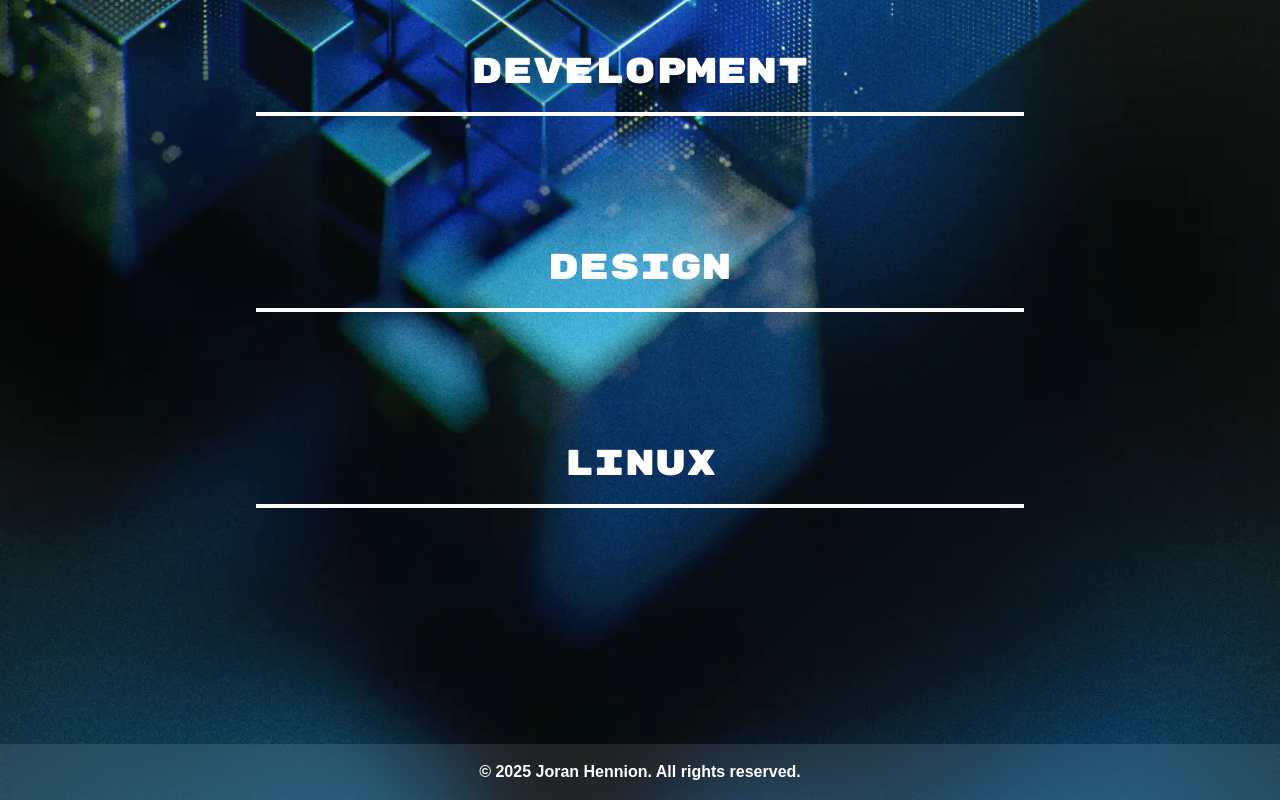
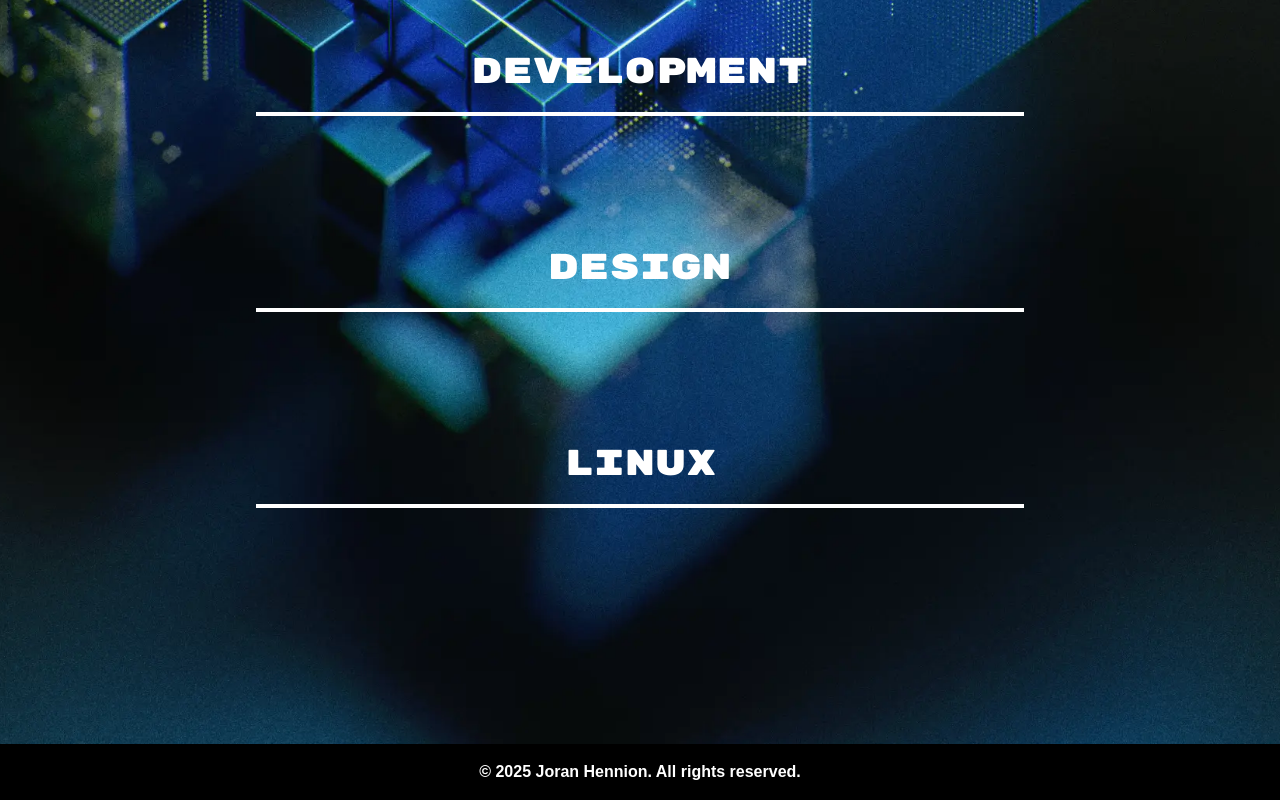
Before and after one commit to tectrixdev/www, a Next.js app: page / in a window 1280 px wide. Shown: the part 1116-1916 px from the top of the page. Built offline with nearby package versions, Linux system fonts and the light colour scheme; a web font is replaced by a local one.

Commit message:
make footer prettier

```diff
--- a/components/footer.tsx
+++ b/components/footer.tsx
@@ -7,7 +7,7 @@
       href="https://raw.githubusercontent.com/tectrixdev/portfolio/refs/heads/main/LICENSE"
       title="License (info)"
     >
-      <footer className="w-full bg-white/10 p-4 text-center font-bold text-white backdrop-blur-lg">
+      <footer className="w-full bg-black p-4 text-center font-bold text-white">
         <p>
           &copy; {new Date().getFullYear()} Joran Hennion. All rights reserved.
         </p>
```
